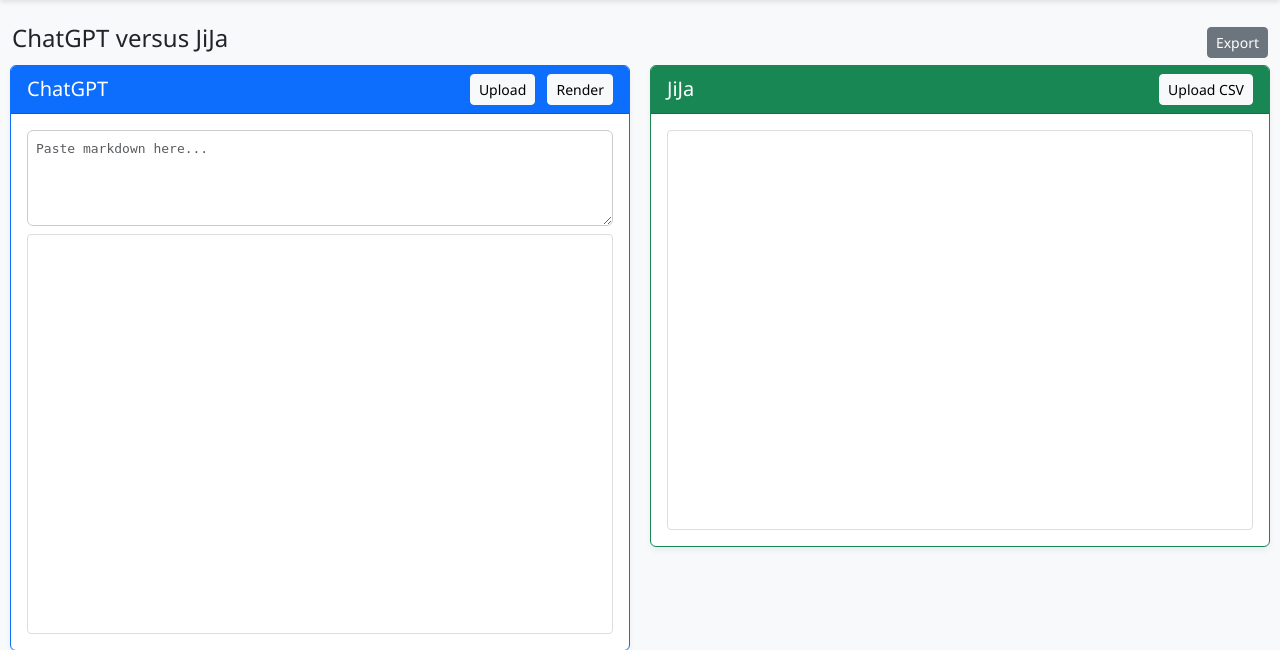
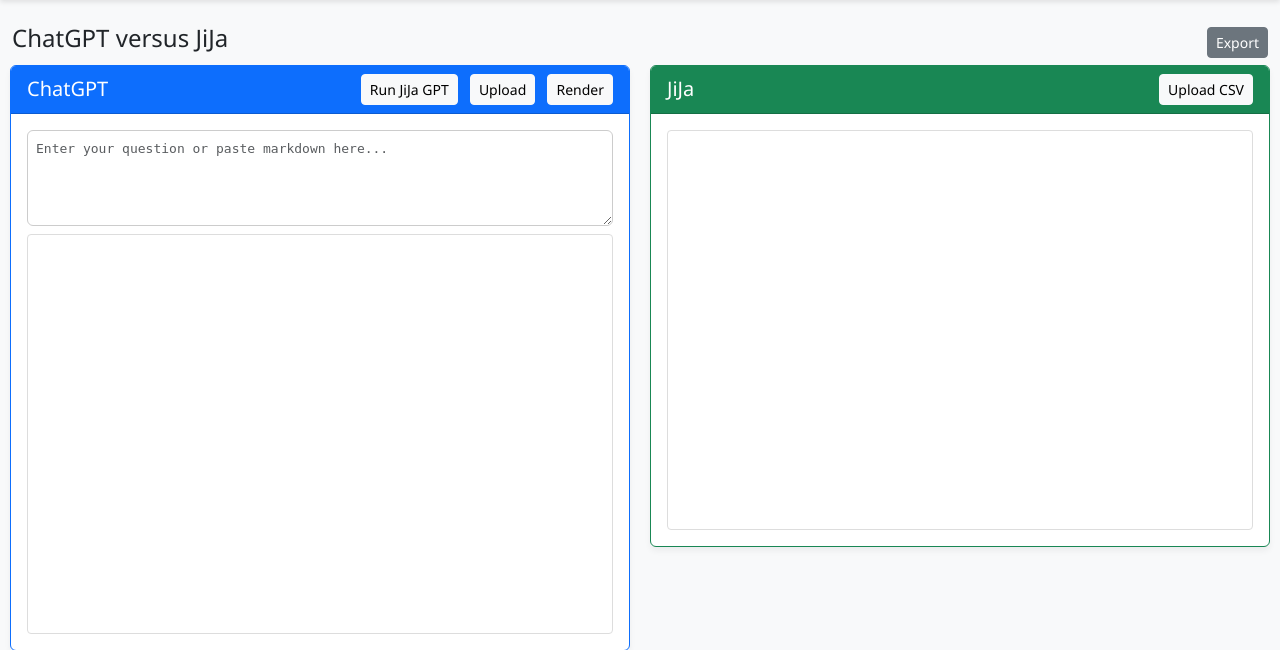
Before and after one commit to slysik/prompt2compare, a Flask app: page /markdown_compare in a window 1280 px wide. Shown: the part 56-706 px from the top of the page. Run offline with Flask 3, Linux system fonts and the light colour scheme; some libraries are stand-ins or nearby versions.

Commit message:
Integrate JiJa-comp GPT into the comparison interface
- Add API endpoint to call the JiJa-comp GPT (g-67cb4c89de148191abd61969a8073ee0)
- Implement OpenAI API client for GPT communication
- Add "Run JiJa GPT" button to the interface
- Display responses in the markdown container
- Add loading indicators and error handling
- Improve the prompt interface for better user experience

🤖 Generated with [Claude Code](https://claude.ai/code)
Co-Authored-By: Claude <noreply@anthropic.com>

```diff
--- a/app.py
+++ b/app.py
@@ -8,7 +8,7 @@ from pathlib import Path
 
 # Import utils
 from utils.promptlayer_api import get_all_templates, get_template_details, check_api_connection
-from utils.openai_api import generate_completion, suggest_prompt_improvements
+from utils.openai_api import generate_completion, suggest_prompt_improvements, call_jija_comp_gpt
 from config import OPENAI_API_KEY
 
 # Set the OpenAI API key globally for direct usage in routes
@@ -466,6 +466,33 @@ def export_markdown_comparison():
         logger.error(f"Error exporting markdown comparison: {str(e)}")
         return jsonify({'error': str(e)}), 500
 
+@app.route('/call_jija_comp', methods=['POST'])
+def call_jija_comp():
+    """Call the JiJa Comp GPT with the provided prompt."""
+    try:
+        data = request.json
+        prompt = data.get('prompt', '')
+        temperature = float(data.get('temperature', 0.7))
+        max_tokens = int(data.get('max_tokens', 1000))
+
+        if not prompt:
+            return jsonify({'error': 'Prompt cannot be empty'}), 400
+
+        # Call the JiJa Comp GPT
+        logger.info(f"Calling JiJa Comp GPT with prompt: {prompt[:100]}...")
+        response = call_jija_comp_gpt(
+            message=prompt,
+            temperature=temperature,
+            max_tokens=max_tokens
+        )
+
+        return jsonify({
+            'response': response
+        })
+    except Exception as e:
+        logger.error(f"Error calling JiJa Comp GPT: {str(e)}")
+        return jsonify({'error': str(e)}), 500
+
 @app.route('/download_comparison/<filename>')
 def download_comparison(filename):
     """Download the exported comparison file."""
--- a/templates/markdown_compare.html
+++ b/templates/markdown_compare.html
@@ -24,6 +24,7 @@
                     <div class="card-header bg-primary text-white d-flex justify-content-between align-items-center">
                         <h5 class="card-title mb-0">ChatGPT</h5>
                         <div class="actions">
+                            <button id="runJijaGptButton" class="btn btn-sm btn-light me-2">Run JiJa GPT</button>
                             <button id="leftUploadButton" class="btn btn-sm btn-light">Upload</button>
                             <button id="leftRenderButton" class="btn btn-sm btn-light ms-2">Render</button>
                             <input type="file" id="leftFileInput" class="d-none" accept=".md">
@@ -31,7 +32,7 @@
                     </div>
                     <div class="card-body">
                         <div class="mb-2">
-                            <textarea id="leftMarkdownInput" class="form-control small-textarea" rows="4" placeholder="Paste markdown here..."></textarea>
+                            <textarea id="leftMarkdownInput" class="form-control small-textarea" rows="4" placeholder="Enter your question or paste markdown here..."></textarea>
                         </div>
                         <div id="leftContent" class="markdown-container"></div>
                     </div>
@@ -101,6 +102,51 @@ document.addEventListener('DOMContentLoaded', function() {
             leftMarkdown = leftMarkdownInput.value;
             renderMarkdown(leftContent, leftMarkdown);
         }, 500); // Wait 500ms after typing stops
+    });
+
+    // Add JiJa Comp GPT button handler
+    const runJijaGptButton = document.getElementById('runJijaGptButton');
+
+    runJijaGptButton.addEventListener('click', async function() {
+        const prompt = leftMarkdownInput.value.trim();
+        if (!prompt) {
+            alert('Please enter a question or prompt');
+            return;
+        }
+
+        // Show loading state
+        const originalButtonText = runJijaGptButton.textContent;
+        runJijaGptButton.textContent = 'Running...';
+        runJijaGptButton.disabled = true;
+        leftContent.innerHTML = '<div class="loading-animation"><div class="spinner-border text-primary" role="status"><span class="visually-hidden">Loading...</span></div><p class="mt-2">Calling JiJa Comp GPT...</p></div>';
+
+        try {
+            const response = await fetch('/call_jija_comp', {
+                method: 'POST',
+                headers: {
+                    'Content-Type': 'application/json',
+                },
+                body: JSON.stringify({
+                    prompt: prompt,
+                    temperature: 0.7,
+                    max_tokens: 1500
+                }),
+            });
+
+            if (response.ok) {
+                const data = await response.json();
+                leftMarkdown = data.response;
+                renderMarkdown(leftContent, leftMarkdown);
+            } else {
+                const errorData = await response.json();
+                leftContent.innerHTML = `<div class="alert alert-danger">Error: ${errorData.error || 'Could not call JiJa Comp GPT'}</div>`;
+            }
+        } catch (error) {
+            leftContent.innerHTML = `<div class="alert alert-danger">Error: ${error.message}</div>`;
+        } finally {
+            runJijaGptButton.textContent = originalButtonText;
+            runJijaGptButton.disabled = false;
+        }
     });
 
     // File input handlers
@@ -381,5 +427,19 @@ document.addEventListener('DOMContentLoaded', function() {
         height: 2px;
         background-color: rgba(255,255,255,0.3);
     }
+
+    .loading-animation {
+        display: flex;
+        flex-direction: column;
+        justify-content: center;
+        align-items: center;
+        height: 200px;
+        color: #4a5568;
+    }
+
+    .loading-animation p {
+        margin-top: 16px;
+        font-size: 14px;
+    }
 </style>
 {% endblock %}
--- a/utils/openai_api.py
+++ b/utils/openai_api.py
@@ -4,6 +4,9 @@ from config import OPENAI_API_KEY
 
 # Set API key
 openai.api_key = OPENAI_API_KEY
+
+# JiJa Comp GPT ID
+JIJA_COMP_GPT_ID = "g-67cb4c89de148191abd61969a8073ee0"
 
 def generate_completion(user_message="", system_message="You are a helpful AI assistant.", assistant_message="", model="gpt-4o", temperature=0.7, max_tokens=500, **kwargs):
     """
@@ -34,6 +37,11 @@ def generate_completion(user_message="", system_message="You are a helpful AI as
         # Remove problematic parameters that might cause issues
         clean_kwargs = {}
         for k, v in kwargs.items():
+            # Skip provider and Frequency Penalty parameters - they're not supported by OpenAI API
+            if k in ['provider', 'Frequency Penalty']:
+                continue
+
+            # Handle known parameters with proper types
             if k in ['top_p', 'frequency_penalty', 'presence_penalty']:
                 if not isinstance(v, str) and v is not None:
                     clean_kwargs[k] = float(v)
@@ -55,6 +63,26 @@ def generate_completion(user_message="", system_message="You are a helpful AI as
     except Exception as e:
         logging.error(f"Error generating completion: {str(e)}")
         return f"Error generating response: {str(e)}"
+
+def call_jija_comp_gpt(message, temperature=0.7, max_tokens=1000):
+    """
+    Calls the JiJa Comp GPT with the given message.
+    """
+    try:
+        logging.info(f"Calling JiJa Comp GPT with message: {message[:100]}...")
+
+        # Create a formatted prompt that includes all message types
+        response = openai.ChatCompletion.create(
+            model=JIJA_COMP_GPT_ID,
+            messages=[{"role": "user", "content": message}],
+            temperature=temperature,
+            max_tokens=max_tokens
+        )
+
+        return response.choices[0].message["content"]
+    except Exception as e:
+        logging.error(f"Error calling JiJa Comp GPT: {str(e)}")
+        return f"Error calling JiJa Comp GPT: {str(e)}"
 
 def suggest_prompt_improvements(system_message="", user_message="", assistant_message="", model="gpt-3.5-turbo"):
     """
```
